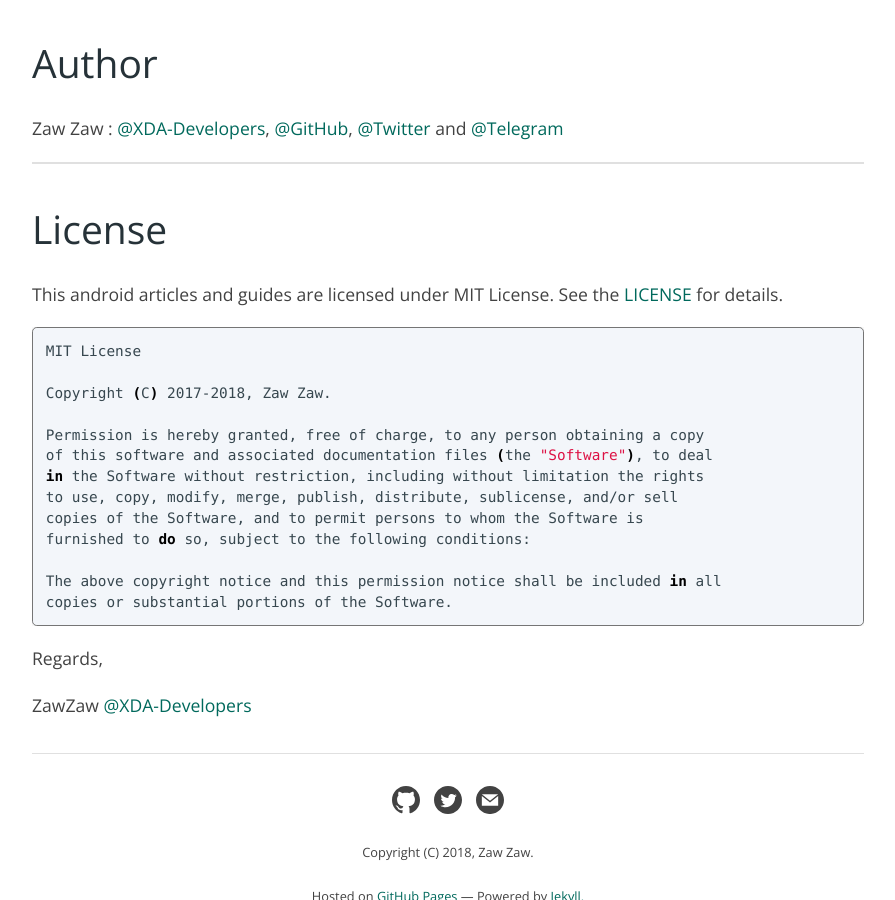
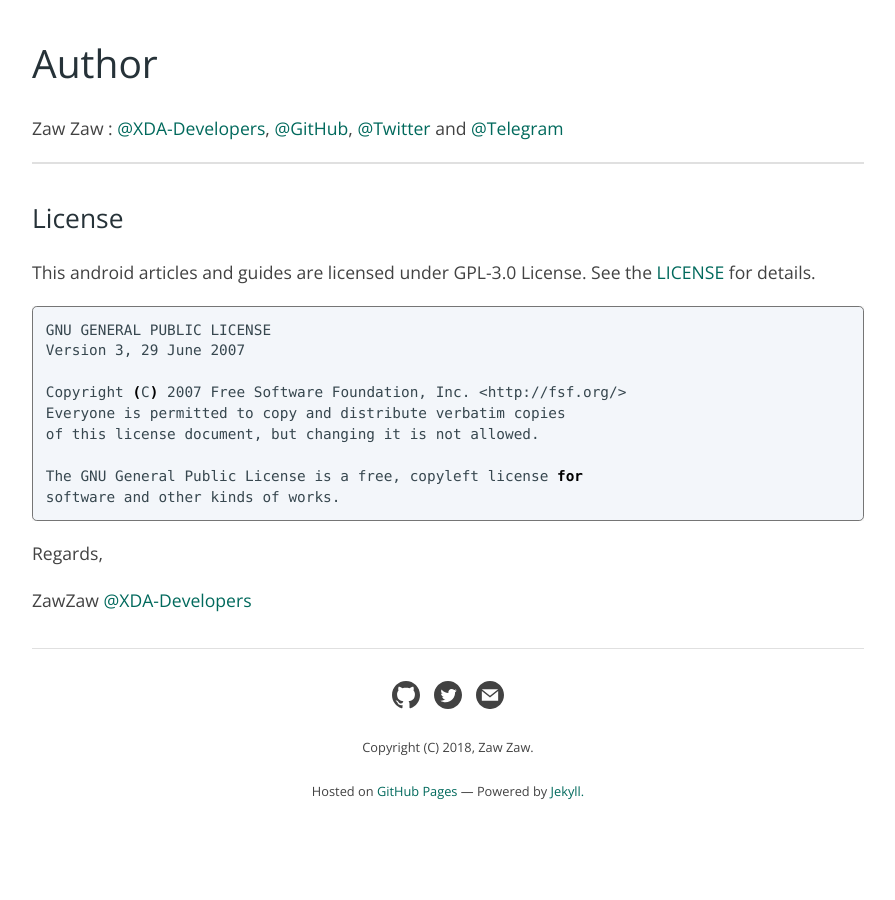
Before and after one commit to zawzaww/zawzaww.github.io, a Jekyll site: the page built from _posts/2018-08-19-android-articles.md, in a window 1280 px wide and 900 px high, scrolled down 1631 px. Shown: the whole window, without its empty margins (192-1087 px from the left). Built offline with Jekyll 4.4.1, drawn with Linux system fonts in a browser that asks for light colours; after the commit the page ends 2499 px from its top, so only the background shows below that.

Commit message:
_posts: android-articles: Update license for GPL-3.0 license
Signed-off-by: Zaw Zaw <mczawzaw12@outlook.com>

````diff
--- a/_posts/2018-08-19-android-articles.md
+++ b/_posts/2018-08-19-android-articles.md
@@ -41,23 +41,19 @@ Zaw Zaw : [@XDA-Developers](https://forum.xda-developers.com/member.php?u=758161
 
 ----
 
-# License
-This android articles and guides are licensed under MIT License. See the [LICENSE](https://github.com/zawzaww/android-tutorials/blob/android/LICENSE) for details.
+## License
+This android articles and guides are licensed under GPL-3.0 License. See the [LICENSE](https://github.com/zawzaww/android-articles/blob/android/LICENSE) for details.
 
 ```bash
-MIT License
+GNU GENERAL PUBLIC LICENSE
+Version 3, 29 June 2007
 
-Copyright (C) 2017-2018, Zaw Zaw.
+Copyright (C) 2007 Free Software Foundation, Inc. <http://fsf.org/>
+Everyone is permitted to copy and distribute verbatim copies
+of this license document, but changing it is not allowed.
 
-Permission is hereby granted, free of charge, to any person obtaining a copy
-of this software and associated documentation files (the "Software"), to deal
-in the Software without restriction, including without limitation the rights
-to use, copy, modify, merge, publish, distribute, sublicense, and/or sell
-copies of the Software, and to permit persons to whom the Software is
-furnished to do so, subject to the following conditions:
-
-The above copyright notice and this permission notice shall be included in all
-copies or substantial portions of the Software.
+The GNU General Public License is a free, copyleft license for
+software and other kinds of works.
 ```
 
 
````
